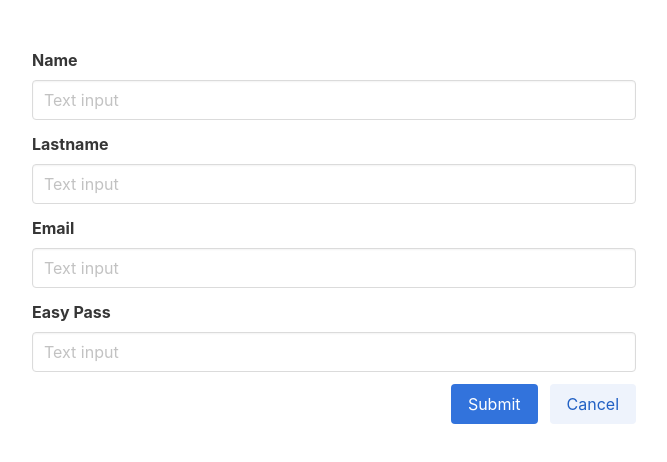
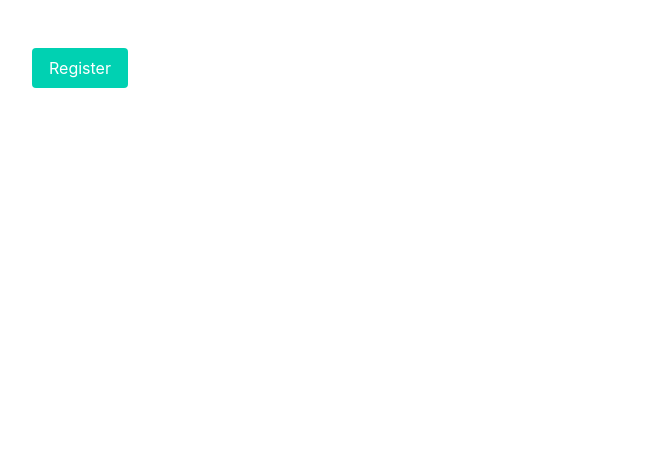
Before and after one commit to laeious/mlffts-web, a React (Create React App) app: page / in a window 1280 px wide. Shown: the top 462 px of the page, without its empty margins (306-973 px from the left). Built offline with nearby package versions, Linux system fonts and the light colour scheme.

Commit message:
fix & add router

```diff
--- a/package.json
+++ b/package.json
@@ -2,9 +2,14 @@
   "name": "mlffts-web",
   "version": "0.1.0",
   "private": true,
+  "engines": {
+    "npm": "6.4.1",
+    "node": "8.12.0"
+  },
   "dependencies": {
     "react": "^16.11.0",
     "react-dom": "^16.11.0",
+    "react-router-dom": "^5.1.2",
     "react-scripts": "3.2.0"
   },
   "scripts": {
--- a/src/App.js
+++ b/src/App.js
@@ -1,19 +1,26 @@
 import React from 'react';
 import './bulma.css';
 import Form from './components/Form'
+import { Switch, Route, Link, BrowserRouter as Router, } from 'react-router-dom'
 
 function App() {
   return (
-
-    <div className="section">
-      <div className="columns is-centered">
-        <div className="column is-half ">
-          <div className="container">
-            <Form />
+    <Router>
+      <div className="section">
+        <div className="columns is-centered">
+          <div className="column is-half is-centered">
+            <div className="container">
+              <Route path="/register">
+                <Form />
+              </Route>
+              <Route path="/" exact>
+                <Link to="/register" ><button className="button is-primary" style={{margin:" 0 auto"}}>Register</button></Link>
+              </Route>
+            </div>
           </div>
         </div>
       </div>
-    </div>
+    </Router>
 
 
   );
```
Also changed, not shown: 1 other file (tests, documents, lock files or other folders).
